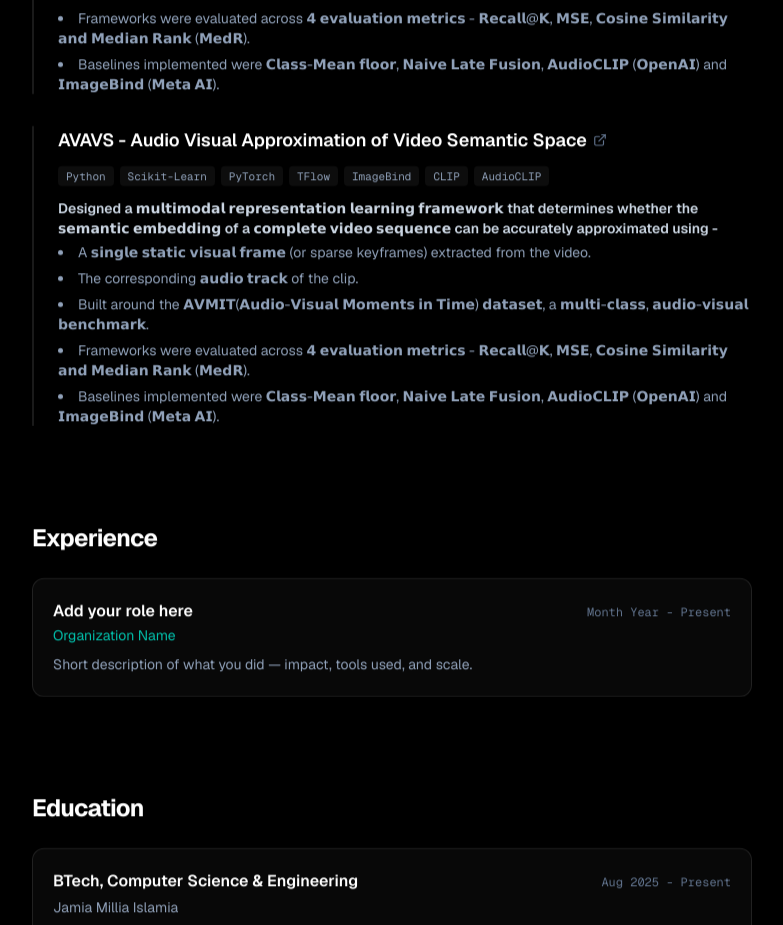
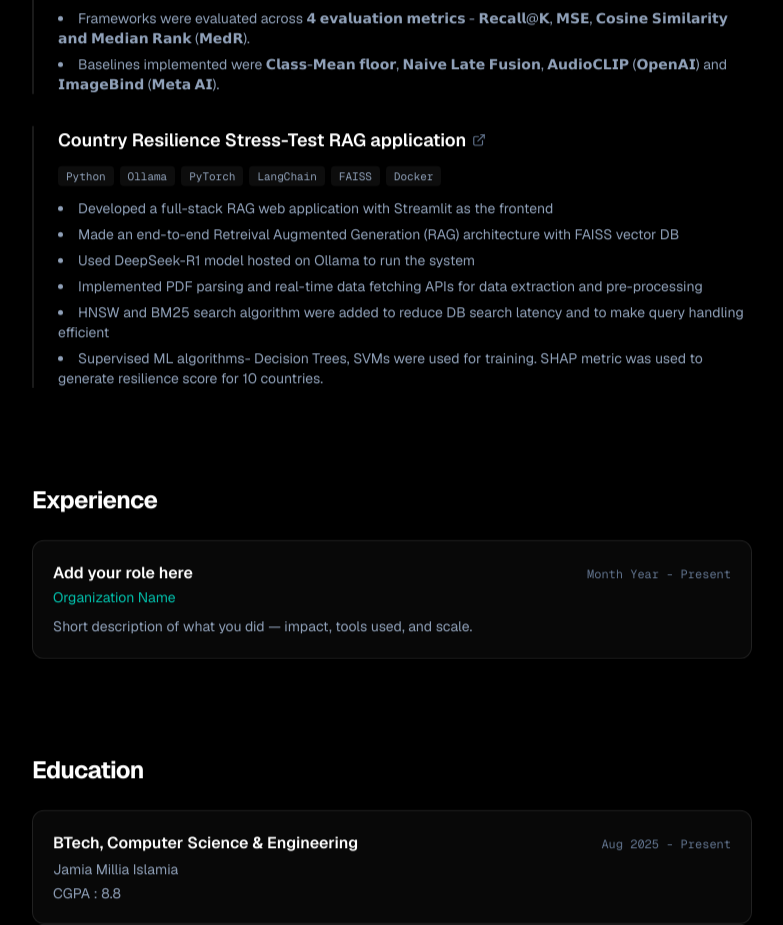
Before and after one commit to silver0cloud/my-portfolio, a Next.js app: page / in a window 1280 px wide. Shown: the part 1443-2368 px from the top of the page, without its empty margins (248-1031 px from the left). Built offline with nearby package versions, Linux system fonts and the light colour scheme.

Commit message:
Update page.tsx

```diff
--- a/app/page.tsx
+++ b/app/page.tsx
@@ -280,7 +280,7 @@ export default function Page() {
                     rel="noopener noreferrer"
                     className="inline-flex items-center gap-1.5 hover:underline decoration-teal-500/40 underline-offset-4"
                   >
-                    AVAVS - Audio Visual Approximation of Video Semantic Space
+                    Country Resilience Stress-Test RAG application
                     <svg className="w-3.5 h-3.5 text-slate-500 group-hover:text-teal-400 transition-colors" viewBox="0 0 24 24" fill="none" stroke="currentColor" strokeWidth="2" strokeLinecap="round" strokeLinejoin="round">
                       <path d="M15 3h6v6"></path>
                       <path d="M10 14 21 3"></path>
@@ -290,7 +290,7 @@ export default function Page() {
                 </h3>
 
                 <div className="flex flex-wrap gap-1.5">
-                  {["Python", "Scikit-Learn", "PyTorch", "TFlow", "ImageBind", "CLIP", "AudioCLIP"].map((t) => (
+                  {["Python", "Ollama", "PyTorch", "LangChain", "FAISS", "Docker"].map((t) => (
                     <span key={t} className="text-[11px] font-mono bg-white/5 px-2 py-0.5 rounded text-slate-400">
                       {t}
                     </span>
@@ -298,14 +298,13 @@ export default function Page() {
                 </div>
 
                 <ul className="text-sm text-slate-400 space-y-1.5 list-disc list-inside">
-                  <h4 className="font-semibold text-slate-300 mb-1">
-                    Designed a 𝗺𝘂𝗹𝘁𝗶𝗺𝗼𝗱𝗮𝗹 𝗿𝗲𝗽𝗿𝗲𝘀𝗲𝗻𝘁𝗮𝘁𝗶𝗼𝗻 𝗹𝗲𝗮𝗿𝗻𝗶𝗻𝗴 𝗳𝗿𝗮𝗺𝗲𝘄𝗼𝗿𝗸 that determines whether the 𝘀𝗲𝗺𝗮𝗻𝘁𝗶𝗰 𝗲𝗺𝗯𝗲𝗱𝗱𝗶𝗻𝗴 of a 𝗰𝗼𝗺𝗽𝗹𝗲𝘁𝗲 𝘃𝗶𝗱𝗲𝗼 𝘀𝗲𝗾𝘂𝗲𝗻𝗰𝗲 can be accurately approximated using -
-                  </h4>
-                  <li>A 𝘀𝗶𝗻𝗴𝗹𝗲 𝘀𝘁𝗮𝘁𝗶𝗰 𝘃𝗶𝘀𝘂𝗮𝗹 𝗳𝗿𝗮𝗺𝗲 (or sparse keyframes) extracted from the video.</li>
-                  <li>The corresponding 𝗮𝘂𝗱𝗶𝗼 𝘁𝗿𝗮𝗰𝗸 of the clip.</li>
-                  <li>Built around the 𝗔𝗩𝗠𝗜𝗧(𝗔𝘂𝗱𝗶𝗼-𝗩𝗶𝘀𝘂𝗮𝗹 𝗠𝗼𝗺𝗲𝗻𝘁𝘀 𝗶𝗻 𝗧𝗶𝗺𝗲) 𝗱𝗮𝘁𝗮𝘀𝗲𝘁, a 𝗺𝘂𝗹𝘁𝗶-𝗰𝗹𝗮𝘀𝘀, 𝗮𝘂𝗱𝗶𝗼-𝘃𝗶𝘀𝘂𝗮𝗹 𝗯𝗲𝗻𝗰𝗵𝗺𝗮𝗿𝗸.</li>
-                  <li>Frameworks were evaluated across 𝟰 𝗲𝘃𝗮𝗹𝘂𝗮𝘁𝗶𝗼𝗻 𝗺𝗲𝘁𝗿𝗶𝗰𝘀 - 𝗥𝗲𝗰𝗮𝗹𝗹@𝗞, 𝗠𝗦𝗘, 𝗖𝗼𝘀𝗶𝗻𝗲 𝗦𝗶𝗺𝗶𝗹𝗮𝗿𝗶𝘁𝘆 𝗮𝗻𝗱 𝗠𝗲𝗱𝗶𝗮𝗻 𝗥𝗮𝗻𝗸 (𝗠𝗲𝗱𝗥).</li>
-                  <li>Baselines implemented were 𝗖𝗹𝗮𝘀𝘀-𝗠𝗲𝗮𝗻 𝗳𝗹𝗼𝗼𝗿, 𝗡𝗮𝗶𝘃𝗲 𝗟𝗮𝘁𝗲 𝗙𝘂𝘀𝗶𝗼𝗻, 𝗔𝘂𝗱𝗶𝗼𝗖𝗟𝗜𝗣 (𝗢𝗽𝗲𝗻𝗔𝗜) and 𝗜𝗺𝗮𝗴𝗲𝗕𝗶𝗻𝗱 (𝗠𝗲𝘁𝗮 𝗔𝗜).</li>
+                  <li>Developed a full-stack RAG web application with Streamlit as the frontend</li>
+                  <li>Made an end-to-end Retreival Augmented Generation (RAG) architecture with FAISS vector DB</li>
+                  <li>Used DeepSeek-R1 model hosted on Ollama to run the system</li>
+                  <li>Implemented PDF parsing and real-time data fetching APIs for data extraction and pre-processing</li>
+                  <li>HNSW and BM25 search algorithm were added to reduce DB search latency and to make query handling efficient</li>
+                  <li>Supervised ML algorithms- Decision Trees, SVMs were used for training. SHAP metric was used to generate
+resilience score for 10 countries.</li>
                 </ul>
               </div>
             </div>
```
